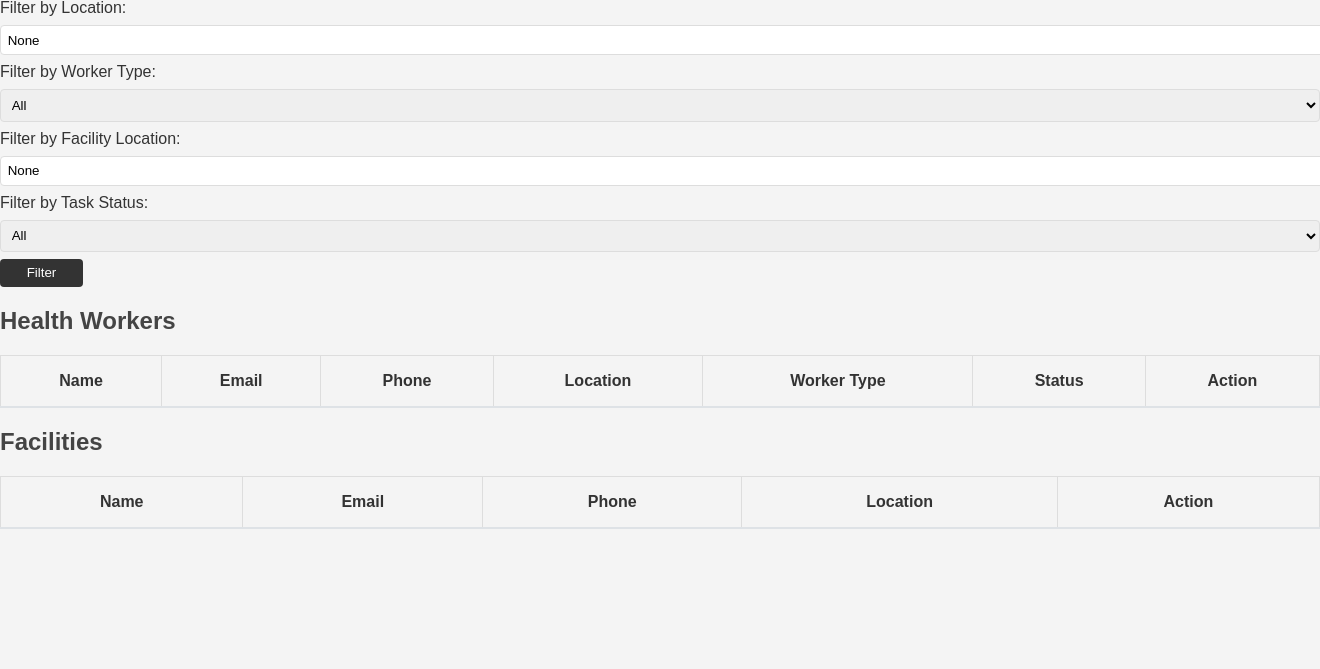
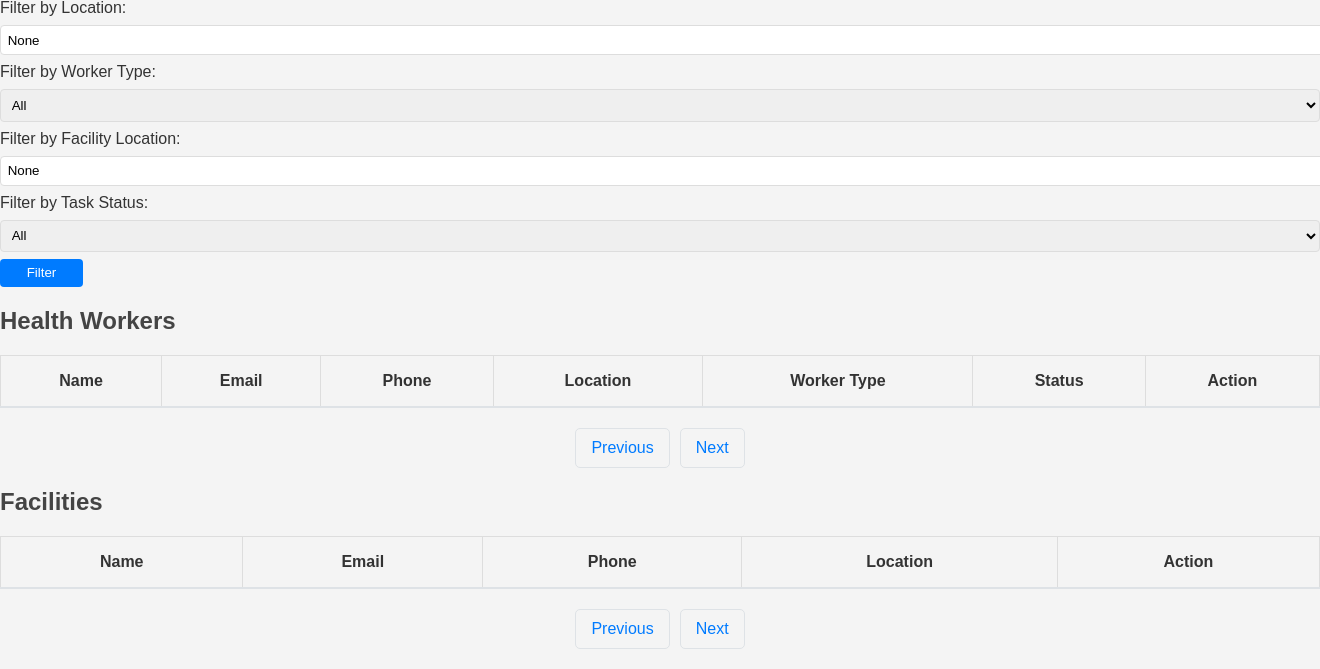
Before and after one commit to kenzym04/KenLiz_Care_Connect, a Flask app: page /admin in a window 1320 px wide; the page is wider, and only the part inside the window is pictured. Shown: the part 131-800 px from the top of that part. Run offline with Flask 3, Linux system fonts and the light colour scheme; lists and menus that the app fills with data are empty; some libraries are stand-ins or nearby versions.

Commit message:
update admin dashboard

```diff
--- a/app.py
+++ b/app.py
@@ -5,6 +5,7 @@ from flask_sqlalchemy import SQLAlchemy
 from flask_mail import Mail, Message
 from flask_login import LoginManager, UserMixin, login_user, logout_user, current_user, login_required
 from werkzeug.security import generate_password_hash, check_password_hash
+from flask_paginate import Pagination, get_page_args
 from flask_login import LoginManager, UserMixin, login_required
 from models import Facility
 from sqlalchemy.orm import relationship
@@ -342,7 +343,7 @@ def login():
             return redirect(url_for('login'))
     return render_template('login.html')
 
-    # Admin Dashboard Route
+# Admin Dashboard Route
 @app.route('/admin')
 def admin_dashboard():
     location = request.args.get('location')
@@ -350,21 +351,44 @@ def admin_dashboard():
     facility_location = request.args.get('facility_location')
     task_status = request.args.get('task_status')
 
-    healthworkers = HealthWorker.query.all()
-    facilities = Facility.query.all()
+    # Get pagination arguments for health workers and facilities
+    page_hw, per_page_hw, offset_hw = get_page_args(page_parameter='page_hw', per_page_parameter='per_page_hw')
+    page_facility, per_page_facility, offset_facility = get_page_args(page_parameter='page_facility', per_page_parameter='per_page_facility')
+    per_page_hw = 50
+    per_page_facility = 50
+
+    # Query health workers and facilities
+    healthworkers_query = HealthWorker.query
+    facilities_query = Facility.query
 
     # Apply filters
     if location:
-        healthworkers = [hw for hw in healthworkers if hw.location == location]
+        healthworkers_query = healthworkers_query.filter(HealthWorker.location.ilike(f"%{location}%"))
     if worker_type:
-        healthworkers = [hw for hw in healthworkers if hw.worker_type == worker_type]
+        healthworkers_query = healthworkers_query.filter_by(worker_type=worker_type)
     if facility_location:
-        facilities = [f for f in facilities if f.location == facility_location]
+        facilities_query = facilities_query.filter(Facility.location.ilike(f"%{facility_location}%"))
     if task_status:
         tasks = Task.query.filter_by(status=task_status).all()
-        healthworkers = [hw for hw in healthworkers if any(task.healthworker_id == hw.id for task in tasks)]
+        hw_ids = [task.healthworker_id for task in tasks]
+        healthworkers_query = healthworkers_query.filter(HealthWorker.id.in_(hw_ids))
 
-    return render_template('admin_dashboard.html', healthworkers=healthworkers, facilities=facilities)
+    # Apply pagination
+    healthworkers = healthworkers_query.offset(offset_hw).limit(per_page_hw).all()
+    facilities = facilities_query.offset(offset_facility).limit(per_page_facility).all()
+
+    total_hw = healthworkers_query.count()
+    total_facilities = facilities_query.count()
+
+    # Create pagination objects
+    pagination_hw = Pagination(page=page_hw, per_page=per_page_hw, total=total_hw, css_framework='bootstrap4')
+    pagination_facilities = Pagination(page=page_facility, per_page=per_page_facility, total=total_facilities, css_framework='bootstrap4')
+
+    return render_template('admin_dashboard.html',
+                           healthworkers=healthworkers,
+                           facilities=facilities,
+                           pagination_hw=pagination_hw,
+                           pagination_facilities=pagination_facilities)
 
 # Assign Task Route
 @app.route('/assign_task/<int:healthworker_id>', methods=['GET', 'POST'])
--- a/requirements.txt
+++ b/requirements.txt
@@ -13,3 +13,4 @@ SQLAlchemy==2.0.30
 typing_extensions==4.12.1
 Werkzeug==3.0.3
 Flask-Mail
+flask_paginate==2024.4.12
--- a/templates/admin_dashboard.html
+++ b/templates/admin_dashboard.html
@@ -16,6 +16,59 @@
     }
     .table tbody + tbody {
         border-top: 2px solid #dee2e6;
+    }
+    .btn-info {
+        background-color: #17a2b8;
+        border-color: #17a2b8;
+    }
+    .btn-info:hover {
+        background-color: #138496;
+        border-color: #117a8b;
+    }
+    .btn-danger {
+        background-color: #dc3545;
+        border-color: #dc3545;
+    }
+    .btn-danger:hover {
+        background-color: #c82333;
+        border-color: #bd2130;
+    }
+    .btn-primary {
+        background-color: #007bff;
+        border-color: #007bff;
+    }
+    .btn-primary:hover {
+        background-color: #0056b3;
+        border-color: #004085;
+    }
+    .btn-success {
+        background-color: #28a745;
+        border-color: #28a745;
+    }
+    .btn-success:hover {
+        background-color: #218838;
+        border-color: #1e7e34;
+    }
+    .pagination {
+        display: flex;
+        justify-content: center;
+        margin-top: 20px;
+    }
+    .pagination a, .pagination span {
+        margin: 0 5px;
+        padding: 10px 15px;
+        border: 1px solid #dee2e6;
+        border-radius: 5px;
+        text-decoration: none;
+        color: #007bff;
+    }
+    .pagination a:hover {
+        background-color: #e9ecef;
+    }
+    .pagination .current {
+        background-color: #007bff;
+        color: white;
+        border-color: #007bff;
     }
 </style>
 
@@ -86,7 +139,9 @@
                 <td>{{ hw.worker_type }}</td>
                 <td>{{ hw.status }}</td>
                 <td>
-                    <a href="{{ url_for('assign_task', healthworker_id=hw.id) }}" class="btn btn-info btn-sm">Assign Task</a>
+                    <form method="POST" action="{{ url_for('assign_task', healthworker_id=hw.id) }}" style="display:inline;">
+                        <button type="submit" class="btn btn-success btn-sm">Assign Task</button>
+                    </form>
                     <form method="POST" action="{{ url_for('delete_healthworker', id=hw.id) }}" style="display:inline;">
                         <button type="submit" class="btn btn-danger btn-sm">Delete</button>
                     </form>
@@ -95,7 +150,31 @@
             {% endfor %}
         </tbody>
     </table>
+    <div class="pagination">
+        {% if pagination_hw.has_prev %}
+            <a href="{{ url_for('admin_dashboard', page_hw=pagination_hw.prev_num) }}">Previous</a>
+        {% else %}
+            <span>Previous</span>
+        {% endif %}
 
+        {% for page_num in pagination_hw.pages %}
+            {% if page_num %}
+                {% if page_num == pagination_hw.page %}
+                    <span class="current">{{ page_num }}</span>
+                {% else %}
+                    <a href="{{ url_for('admin_dashboard', page_hw=page_num) }}">{{ page_num }}</a>
+                {% endif %}
+            {% else %}
+                <span>...</span>
+            {% endif %}
+        {% endfor %}
+
+        {% if pagination_hw.has_next %}
+            <a href="{{ url_for('admin_dashboard', page_hw=pagination_hw.next_num) }}">Next</a>
+        {% else %}
+            <span>Next</span>
+        {% endif %}
+    </div>
     <h2>Facilities</h2>
     <table class="table table-bordered table-hover">
         <thead class="thead-dark">
@@ -115,7 +194,9 @@
                 <td>{{ facility.phone }}</td>
                 <td>{{ facility.location }}</td>
                 <td>
-                    <a href="{{ url_for('create_invoice', id=facility.id) }}" class="btn btn-info btn-sm">Send Invoice</a>
+                    <form method="POST" action="{{ url_for('create_invoice', id=facility.id) }}" style="display:inline;">
+                        <button type="submit" class="btn btn-info btn-sm">Send Invoice</button>
+                    </form>
                     <form method="POST" action="{{ url_for('delete_facility', id=facility.id) }}" style="display:inline;">
                         <button type="submit" class="btn btn-danger btn-sm">Delete</button>
                     </form>
@@ -124,5 +205,31 @@
             {% endfor %}
         </tbody>
     </table>
+
+    <div class="pagination">
+        {% if pagination_hw.has_prev %}
+            <a href="{{ url_for('admin_dashboard', page_hw=pagination_hw.prev_num) }}">Previous</a>
+        {% else %}
+            <span>Previous</span>
+        {% endif %}
+
+        {% for page_num in pagination_hw.pages %}
+            {% if page_num %}
+                {% if page_num == pagination_hw.page %}
+                    <span class="current">{{ page_num }}</span>
+                {% else %}
+                    <a href="{{ url_for('admin_dashboard', page_hw=page_num) }}">{{ page_num }}</a>
+                {% endif %}
+            {% else %}
+                <span>...</span>
+            {% endif %}
+        {% endfor %}
+
+        {% if pagination_hw.has_next %}
+            <a href="{{ url_for('admin_dashboard', page_hw=pagination_hw.next_num) }}">Next</a>
+        {% else %}
+            <span>Next</span>
+        {% endif %}
+    </div>
 </div>
 {% endblock %}
```
Also changed, not shown: models.py (+9 -0 lines), instance/kenliz_careconnect.db.
